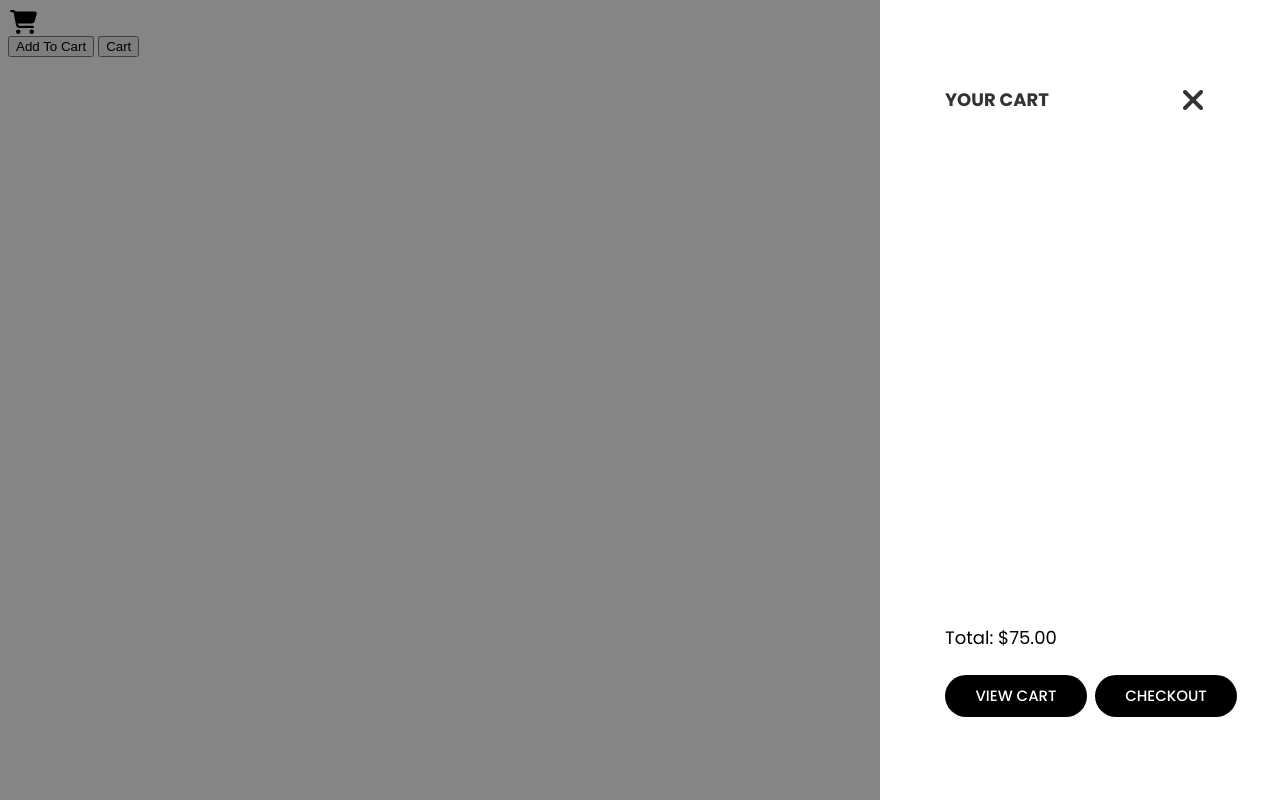
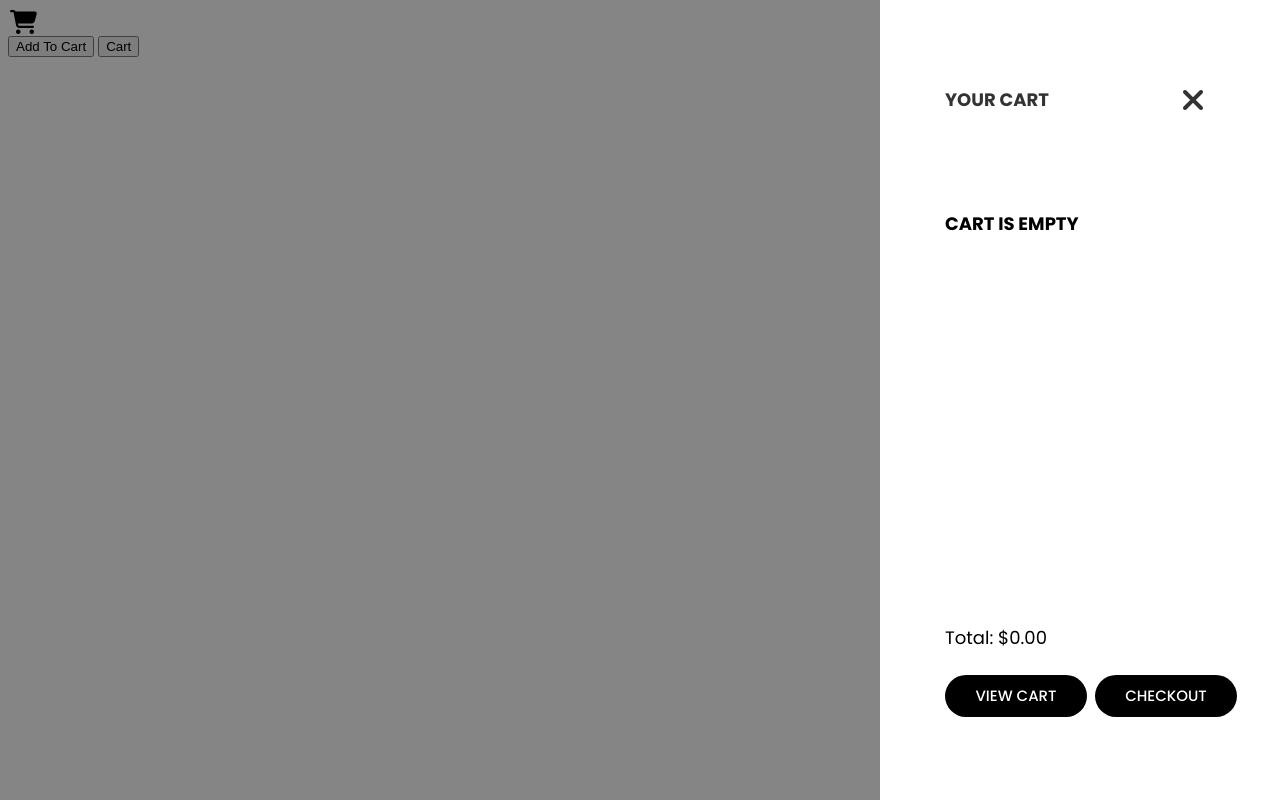
Before and after one commit to M0stafaKareem/ITI-E-Commerce, a plain HTML site: page cartIcon.html in a window 1280 px wide. Both pictures are taken after a click on the link 23 px from the left and 25 px from the top of the page. Drawn offline with Linux system fonts and the light colour scheme.

Commit message:
Update cartIcon.html

```diff
--- a/cartIcon.html
+++ b/cartIcon.html
@@ -13,14 +13,11 @@
         </div>
         <div class="SCContainer">
             <div class="SCGrid">
-
-
-
-
+                <h1 class="SCTitle">Cart is empty</h1>
             </div>
             <div class="SCFooter">
                     <div class="SCTotal">
-                        Total: $75.00
+                        Total: $0.00
                     </div>
                     <div class="SCButton">
                         <button onclick="ToCart()" class="btn-checkout m-r-8 m-b-10 w-100">View Cart</button>
```
